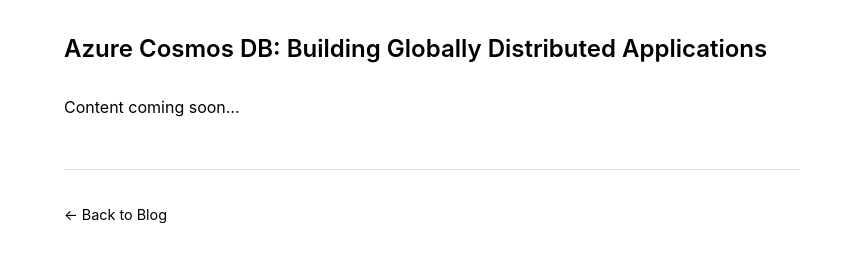
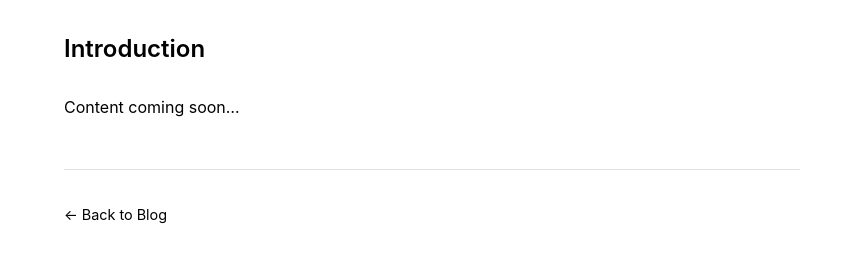
Before and after one commit to NicoGrassetto/nico-grassetto-blog, an Astro site in the folder proper-planet/: page /nico-grassetto-blog/blog/azure-cosmos-db-guide in a window 1280 px wide. Shown: the part 676-936 px from the top of the page, without its empty margins (208-1071 px from the left). Built offline with nearby package versions, Linux system fonts and the light colour scheme; Astro itself is replaced by a stand-in of ours.

Commit message:
Update title and heading for clarity in Azure Cosmos DB guide

```diff
--- a/proper-planet/src/content/blog/azure-cosmos-db-guide.md
+++ b/proper-planet/src/content/blog/azure-cosmos-db-guide.md
@@ -1,10 +1,10 @@
 ---
-title: "Azure Cosmos DB: Building Globally Distributed Applications"
+title: "So I learnt Cosmos DB..."
 date: "2024-12-02"
 image: "/nico-grassetto-blog/images/cosmosdb.png"
 description: "Explore the power of Azure Cosmos DB for building scalable, globally distributed applications"
 ---
 
-# Azure Cosmos DB: Building Globally Distributed Applications
+# Introduction
 
 Content coming soon...
```
